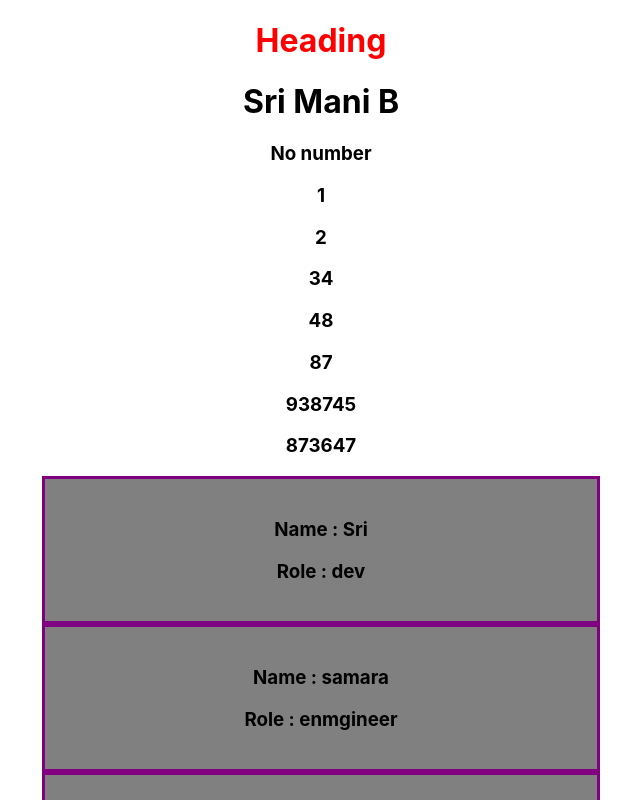
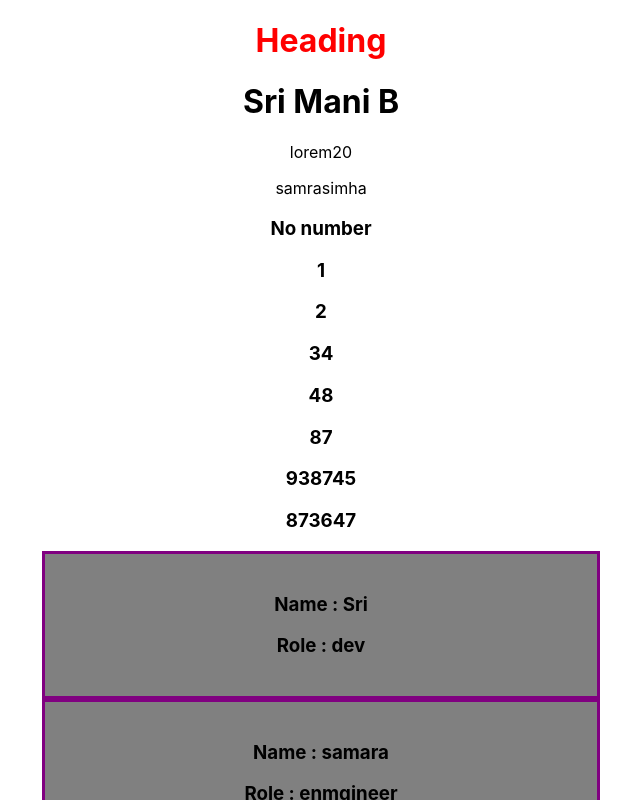
Before and after one commit to srimani282/Reactdev, a React (Create React App) app: page / in a window 1280 px wide. Shown: the top 800 px of the page, without its empty margins (319-959 px from the left). Built offline with nearby package versions, Linux system fonts and the light colour scheme.

Commit message:
changes paragraph 1

```diff
--- a/src/App.js
+++ b/src/App.js
@@ -21,6 +21,8 @@ function App() {
         Heading
       </h1>
       <h1>{name}</h1>
+      <p>lorem20</p>
+      <p>samrasimha</p>
       {false ? <h3>{num}</h3> : <h3>No number</h3>}
       {arr.map((value, index) => {
         return <h3>{value}</h3>;
```
Also changed, not shown: 1 other file (tests, documents, lock files or other folders).
